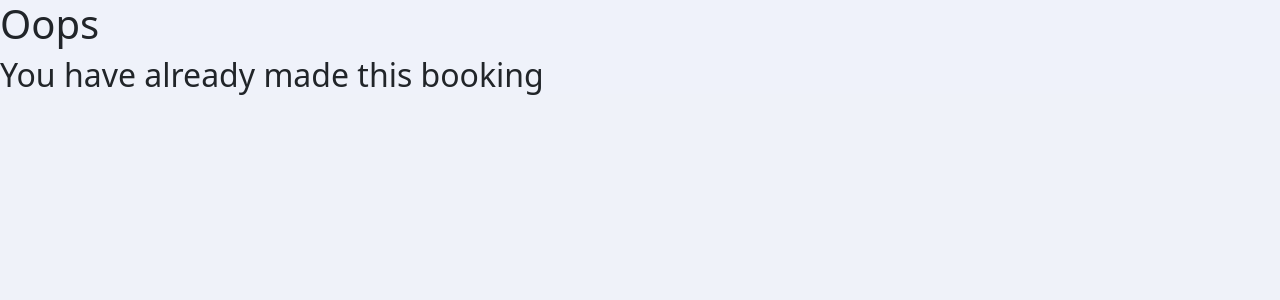
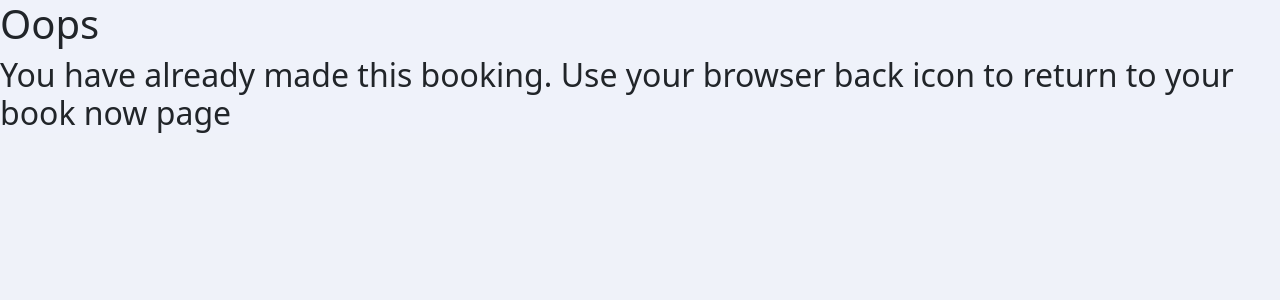
Before and after one commit to osaroo3/django_restaurant_ci_project4, a Django app: template templates/500.html in a window 1280 px wide. Shown: the top 300 px of the page. Run offline with Django 4.2, Linux system fonts and the light colour scheme; the template is opened without the code that fills it, so the values that code supplies are empty.

Commit message:
Modified 500 html page content

```diff
--- a/templates/500.html
+++ b/templates/500.html
@@ -25,12 +25,15 @@
 
     <main class="flex-shrink-0 main-bg">
         <h1>Oops</h1>
-        <h2 class="message-500">You have already made this booking</h2>
+        <h2 class="message-500">You have already made this booking.
+            Use your browser back icon to return to your book now page</h2>
     </main>
 
     <!-- Footer -->
     <footer>
+        <footer >
 
+        </footer>
     </footer>
 
     <script src="https://cdn.jsdelivr.net/npm/bootstrap@5.3.3/dist/js/bootstrap.bundle.min.js"
```
Also changed, not shown: 1 other file.
